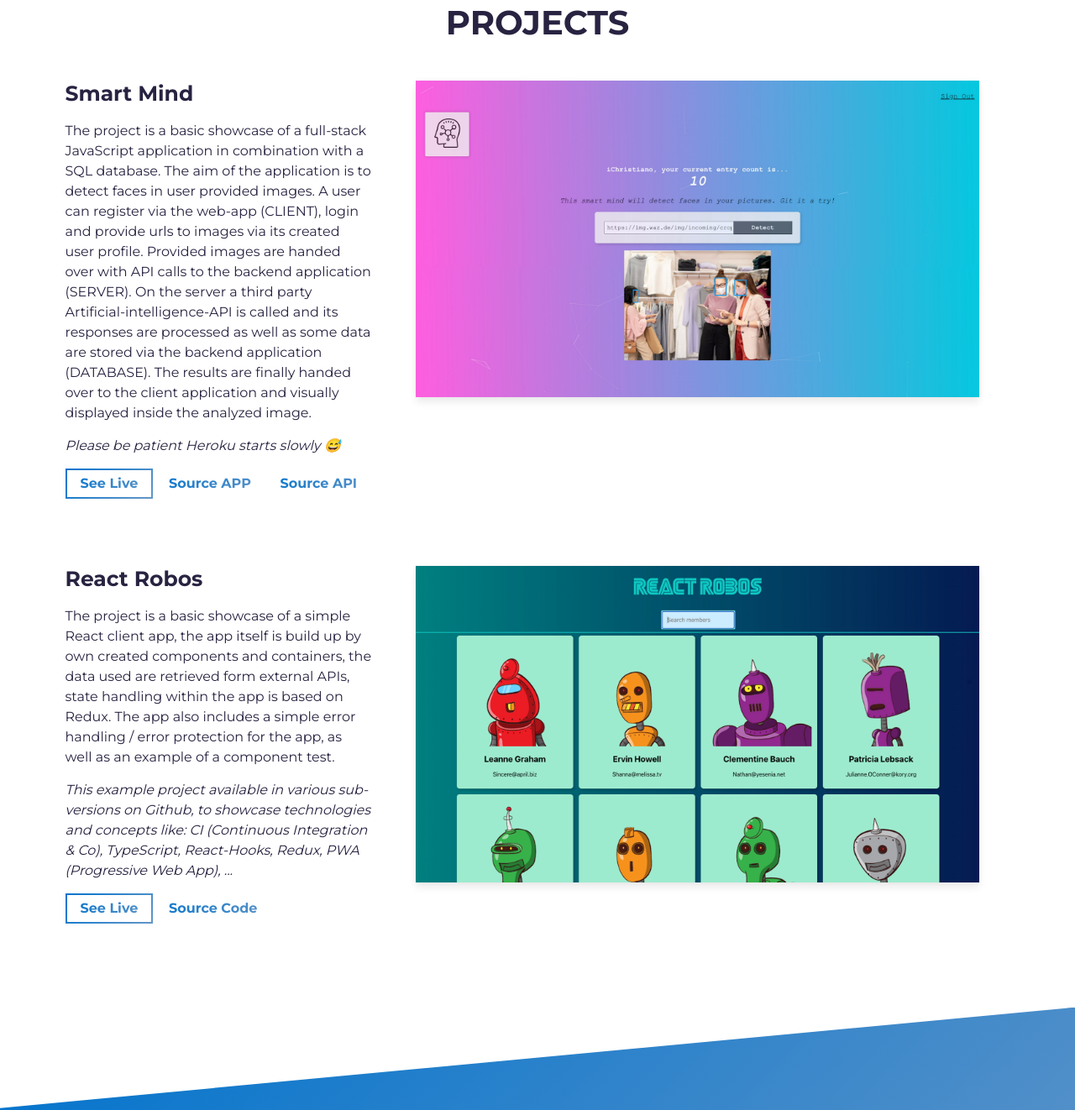
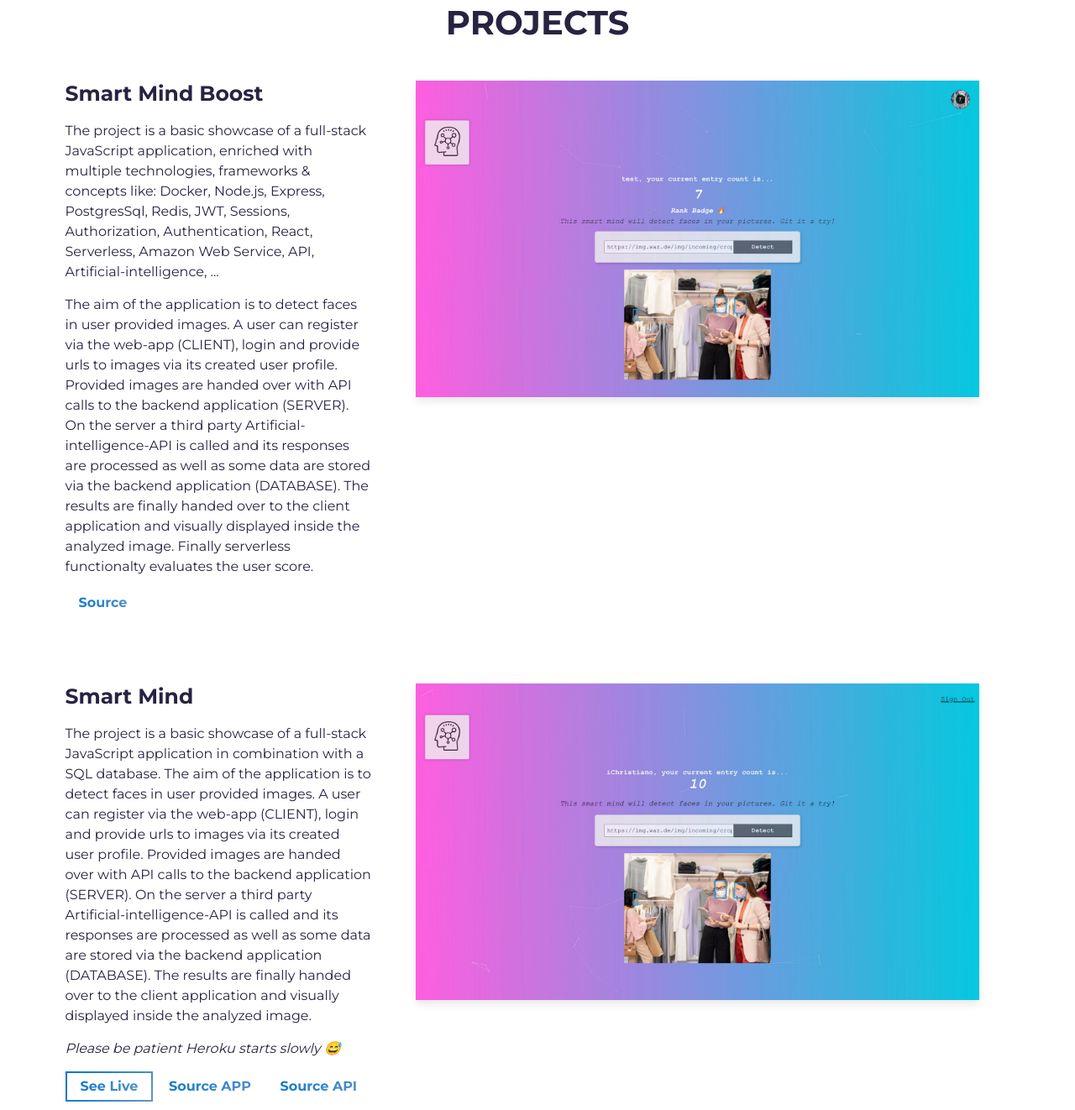
Before and after one commit to iChristiano/portfolio, a website built with Parcel: page src/index.html in a window 1280 px wide. Shown: the part 1485-2807 px from the top of the page at 84% size. Built offline with nearby package versions, Linux system fonts and the light colour scheme.

Commit message:
add smart mind boost project

```diff
--- a/src/index.html
+++ b/src/index.html
@@ -99,6 +99,51 @@
           <div class="row">
             <div class="col-lg-4 col-sm-12">
               <div class="project-wrapper__text load-hidden">
+                <h3 class="project-wrapper__text-title">Smart Mind Boost</h3>
+                <div>
+                  <p class="mb-4">
+                    The project is a basic showcase of a full-stack JavaScript application, enriched with multiple technologies, frameworks & concepts like: Docker, Node.js, Express, PostgresSql, Redis, JWT, Sessions, Authorization, Authentication, React, Serverless, Amazon Web Service, API, Artificial-intelligence, ...
+                  </p>
+                  <p class="mb-4">
+                    The aim of the application is to detect faces in user provided images. A user can register via the web-app (CLIENT), login and provide urls to images via its created user profile. Provided images are handed over with API calls to the backend application (SERVER). On the server a third party Artificial-intelligence-API is called and its responses are processed as well as some data are stored via the backend application (DATABASE). The results are finally handed over to the client application and visually displayed inside the analyzed image. Finally serverless functionalty evaluates the user score.
+                  </p>
+                </div>
+                <a
+                  rel="noreferrer"
+                  target="_blank"
+                  class="cta-btn text-color-main"
+                  href="https://github.com/iChristiano/smart-mind"
+                >
+                  Source
+                </a>
+              </div>
+            </div>
+            <div class="col-lg-8 col-sm-12">
+              <div class="project-wrapper__image load-hidden">
+                <a rel="noreferrer" href="https://github.com/iChristiano/smart-mind" target="_blank">
+                  <div
+                    data-tilt
+                    data-tilt-max="4"
+                    data-tilt-glare="true"
+                    data-tilt-max-glare="0.5"
+                    class="thumbnail rounded js-tilt"
+                  >
+                    <img
+                      alt="Project Image"
+                      class="img-fluid"
+                      src="assets/smart-mind-boost.jpg"
+                    />
+                  </div>
+                </a>
+              </div>
+            </div>
+          </div>
+          <!-- /END Project -->
+
+          <!-- Notice: each .row is a project -->
+          <div class="row">
+            <div class="col-lg-4 col-sm-12">
+              <div class="project-wrapper__text load-hidden">
                 <h3 class="project-wrapper__text-title">Smart Mind</h3>
                 <div>
                   <p class="mb-4">
@@ -166,7 +211,7 @@
                     The project is a basic showcase of a simple React client app, the app itself is build up by own created components and containers, the data used are retrieved form external APIs, state handling within the app is based on Redux. The app also includes a simple error handling / error protection for the app, as well as an example of a component test.
                   </p>
                   <p class="mb-4">
-                    <i>This example project available in various sub-versions on Github, to showcase technologies and concepts like: CI (Continuous Integration & Co), TypeScript, React-Hooks, Redux, PWA (Progressive Web App), ...</i>
+                    <i>This example project is available in various sub-versions on Github, it is aimed to showcase technologies and concepts like: CI (Continuous Integration & Co), TypeScript, React-Hooks, Redux, PWA (Progressive Web App), ...</i>
                   </p>
                 </div>
                 <a
```
Also changed, not shown: src/assets/smart-mind-boost.jpg (added).
